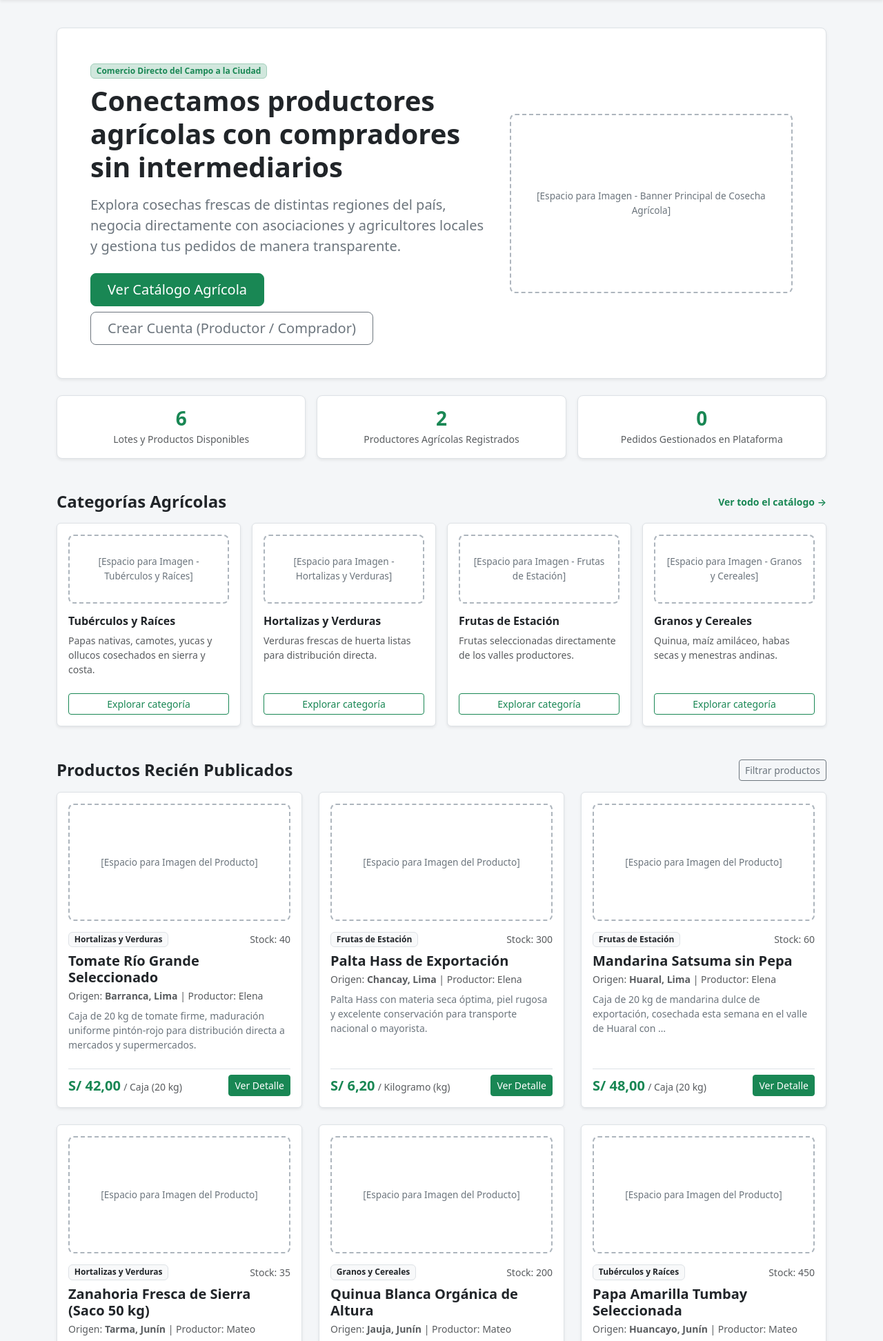
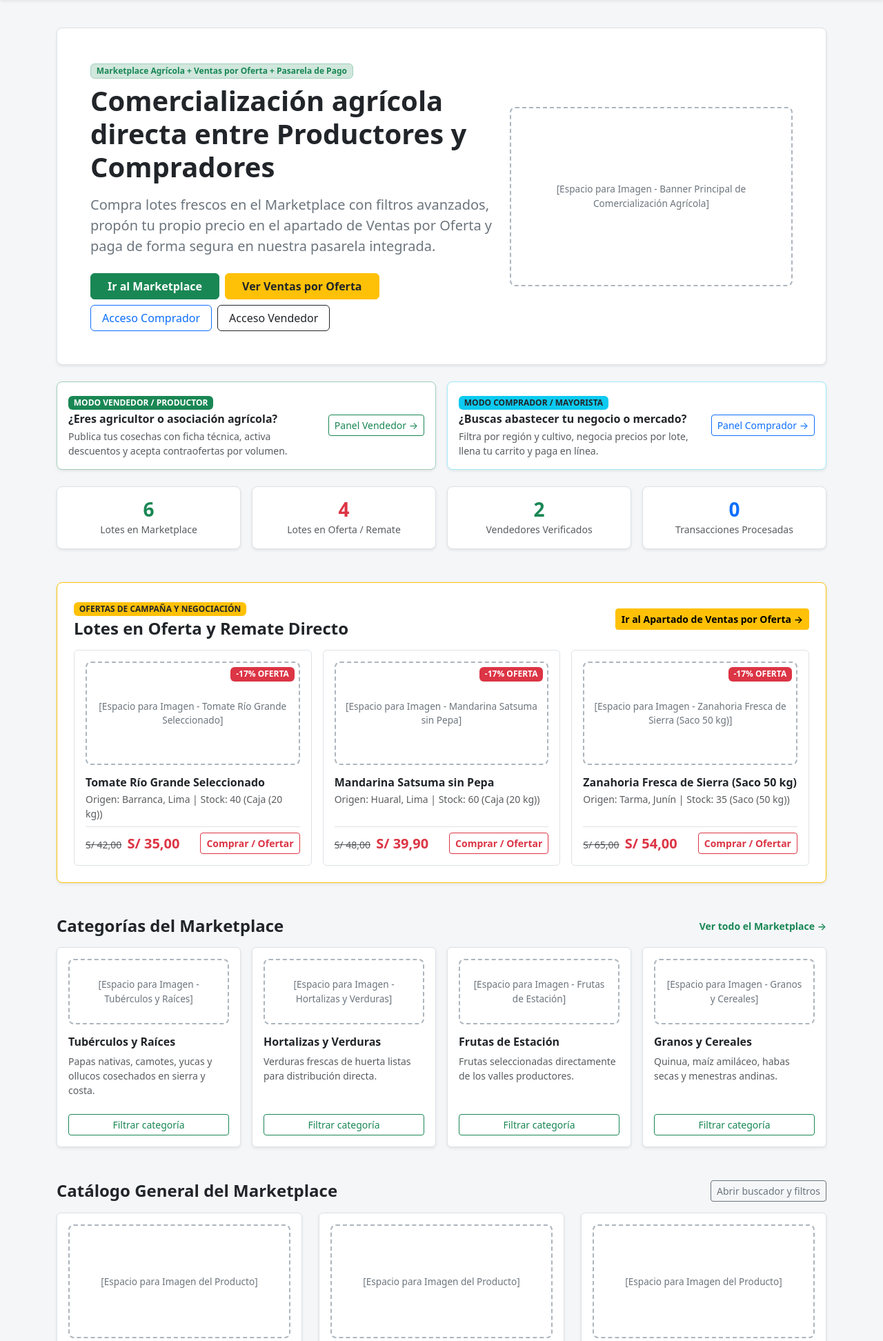
Before and after one commit to fabrizio1350/AGRO-COMERCIAL, a Django app: page / in a window 1280 px wide. Shown: the part 85-2029 px from the top of the page at 69% size. Run offline with Django 5.2, Linux system fonts and the light colour scheme; data comes from the database, SQL or seed files in the repository; data that the repository does not hold is empty.

Commit message:
actualizando pagina de inicio con accesos de comprador vendedor y remates

```diff
--- a/templates/inicio.html
+++ b/templates/inicio.html
@@ -3,69 +3,155 @@
 {% block title %}Inicio | AgroComercial{% endblock %}
 
 {% block content %}
-<!-- Seccion principal (Banner sin imagenes reales) -->
+<!-- Banner principal con accesos diferenciados para Comprador y Vendedor -->
 <div class="bg-white border rounded-3 p-4 p-md-5 mb-4 shadow-sm">
     <div class="row align-items-center g-4">
         <div class="col-lg-7">
             <span class="badge bg-success-subtle text-success border border-success-subtle mb-2">
-                Comercio Directo del Campo a la Ciudad
+                Marketplace Agrícola + Ventas por Oferta + Pasarela de Pago
             </span>
             <h1 class="display-6 fw-bold text-dark mb-3">
-                Conectamos productores agrícolas con compradores sin intermediarios
+                Comercialización agrícola directa entre Productores y Compradores
             </h1>
             <p class="lead text-secondary mb-4">
-                Explora cosechas frescas de distintas regiones del país, negocia directamente con asociaciones y agricultores locales y gestiona tus pedidos de manera transparente.
+                Compra lotes frescos en el Marketplace con filtros avanzados, propón tu propio precio en el apartado de <strong>Ventas por Oferta</strong> y paga de forma segura en nuestra pasarela integrada.
             </p>
             <div class="d-flex flex-wrap gap-2">
-                <a href="{% url 'catalogo' %}" class="btn btn-success btn-lg px-4">
-                    Ver Catálogo Agrícola
+                <a href="{% url 'catalogo' %}" class="btn btn-success px-4 fw-semibold">
+                    Ir al Marketplace
+                </a>
+                <a href="{% url 'ventas_por_oferta' %}" class="btn btn-warning text-dark px-4 fw-semibold">
+                    Ver Ventas por Oferta
                 </a>
                 {% if not user.is_authenticated %}
-                <a href="{% url 'registro' %}" class="btn btn-outline-secondary btn-lg px-4">
-                    Crear Cuenta (Productor / Comprador)
-                </a>
+                    <a href="{% url 'login' %}?modo=comprador" class="btn btn-outline-teal btn-outline-primary px-3">
+                        Acceso Comprador
+                    </a>
+                    <a href="{% url 'login' %}?modo=vendedor" class="btn btn-outline-dark px-3">
+                        Acceso Vendedor
+                    </a>
+                {% elif rol_actual == 'PRODUCTOR' %}
+                    <a href="{% url 'panel_productor' %}" class="btn btn-outline-dark px-3">
+                        Ir a mi Panel Vendedor
+                    </a>
                 {% else %}
-                <a href="{% url 'panel_productor' %}" class="btn btn-outline-success btn-lg px-4">
-                    Ir a mi Panel Productor
-                </a>
+                    <a href="{% url 'panel_comprador' %}" class="btn btn-outline-primary px-3">
+                        Ir a mi Panel Comprador
+                    </a>
                 {% endif %}
             </div>
         </div>
         <div class="col-lg-5">
             <div class="placeholder-imagen" style="height: 260px;">
-                [Espacio para Imagen - Banner Principal de Cosecha Agrícola]
+                [Espacio para Imagen - Banner Principal de Comercialización Agrícola]
             </div>
         </div>
     </div>
 </div>
 
-<!-- Resumen de indicadores de la plataforma -->
+<!-- Tarjetas comparativas de Roles (Vendedor vs Comprador) -->
+<div class="row g-3 mb-4">
+    <div class="col-md-6">
+        <div class="bg-white border border-success-subtle rounded-3 p-3 shadow-sm h-100 d-flex justify-content-between align-items-center">
+            <div>
+                <span class="badge bg-success mb-1">MODO VENDEDOR / PRODUCTOR</span>
+                <h5 class="h6 fw-bold mb-1">¿Eres agricultor o asociación agrícola?</h5>
+                <p class="text-muted small mb-0">Publica tus cosechas con ficha técnica, activa descuentos y acepta contraofertas por volumen.</p>
+            </div>
+            <a href="{% if user.is_authenticated %}{% url 'panel_productor' %}{% else %}{% url 'login' %}?modo=vendedor{% endif %}" class="btn btn-sm btn-outline-success ms-3 flex-shrink-0">
+                Panel Vendedor &rarr;
+            </a>
+        </div>
+    </div>
+    <div class="col-md-6">
+        <div class="bg-white border border-info-subtle rounded-3 p-3 shadow-sm h-100 d-flex justify-content-between align-items-center">
+            <div>
+                <span class="badge bg-info text-dark mb-1">MODO COMPRADOR / MAYORISTA</span>
+                <h5 class="h6 fw-bold mb-1">¿Buscas abastecer tu negocio o mercado?</h5>
+                <p class="text-muted small mb-0">Filtra por región y cultivo, negocia precios por lote, llena tu carrito y paga en línea.</p>
+            </div>
+            <a href="{% if user.is_authenticated %}{% url 'panel_comprador' %}{% else %}{% url 'login' %}?modo=comprador{% endif %}" class="btn btn-sm btn-outline-primary ms-3 flex-shrink-0">
+                Panel Comprador &rarr;
+            </a>
+        </div>
+    </div>
+</div>
+
+<!-- Resumen de indicadores -->
 <div class="row g-3 mb-5 text-center">
-    <div class="col-md-4">
+    <div class="col-6 col-md-3">
         <div class="bg-white border rounded-3 p-3 shadow-sm">
             <h3 class="fw-bold text-success mb-0">{{ total_productos }}</h3>
-            <span class="text-muted small">Lotes y Productos Disponibles</span>
+            <span class="text-muted small">Lotes en Marketplace</span>
         </div>
     </div>
-    <div class="col-md-4">
+    <div class="col-6 col-md-3">
+        <div class="bg-white border rounded-3 p-3 shadow-sm">
+            <h3 class="fw-bold text-danger mb-0">{{ total_ofertas }}</h3>
+            <span class="text-muted small">Lotes en Oferta / Remate</span>
+        </div>
+    </div>
+    <div class="col-6 col-md-3">
         <div class="bg-white border rounded-3 p-3 shadow-sm">
             <h3 class="fw-bold text-success mb-0">{{ total_productores }}</h3>
-            <span class="text-muted small">Productores Agrícolas Registrados</span>
+            <span class="text-muted small">Vendedores Verificados</span>
         </div>
     </div>
-    <div class="col-md-4">
+    <div class="col-6 col-md-3">
         <div class="bg-white border rounded-3 p-3 shadow-sm">
-            <h3 class="fw-bold text-success mb-0">{{ total_pedidos }}</h3>
-            <span class="text-muted small">Pedidos Gestionados en Plataforma</span>
+            <h3 class="fw-bold text-primary mb-0">{{ total_pedidos }}</h3>
+            <span class="text-muted small">Transacciones Procesadas</span>
         </div>
+    </div>
+</div>
+
+<!-- Apartado destacado: Ventas por Oferta y Remates de Cosecha -->
+<div class="bg-white border border-warning rounded-3 p-4 mb-5 shadow-sm">
+    <div class="d-flex flex-column flex-md-row justify-content-between align-items-md-center mb-3">
+        <div>
+            <span class="badge bg-warning text-dark mb-1">OFERTAS DE CAMPAÑA Y NEGOCIACIÓN</span>
+            <h2 class="h4 fw-bold mb-0">Lotes en Oferta y Remate Directo</h2>
+        </div>
+        <a href="{% url 'ventas_por_oferta' %}" class="btn btn-warning btn-sm fw-semibold mt-2 mt-md-0">
+            Ir al Apartado de Ventas por Oferta &rarr;
+        </a>
+    </div>
+    <div class="row g-3">
+        {% for prod in productos_en_oferta %}
+        <div class="col-md-4">
+            <div class="card h-100 border">
+                <div class="p-3 pb-0 position-relative">
+                    <span class="badge bg-danger position-absolute top-0 end-0 m-4">
+                        -{{ prod.porcentaje_descuento }}% OFERTA
+                    </span>
+                    <div class="placeholder-imagen" style="height: 150px;">
+                        [Espacio para Imagen - {{ prod.nombre }}]
+                    </div>
+                </div>
+                <div class="card-body d-flex flex-column">
+                    <h6 class="fw-bold mb-1">{{ prod.nombre }}</h6>
+                    <p class="text-muted small mb-2">Origen: {{ prod.origen }} | Stock: {{ prod.stock }} ({{ prod.get_unidad_display }})</p>
+                    <div class="mt-auto d-flex justify-content-between align-items-center pt-2 border-top">
+                        <div>
+                            <span class="text-decoration-line-through text-muted small me-1">S/ {{ prod.precio }}</span>
+                            <span class="fs-5 fw-bold text-danger">S/ {{ prod.precio_oferta }}</span>
+                        </div>
+                        <a href="{% url 'detalle_producto' prod.id %}" class="btn btn-sm btn-outline-danger fw-semibold">
+                            Comprar / Ofertar
+                        </a>
+                    </div>
+                </div>
+            </div>
+        </div>
+        {% endfor %}
     </div>
 </div>
 
 <!-- Apartado de Categorias Agricolas -->
 <div class="d-flex justify-content-between align-items-center mb-3">
-    <h2 class="h4 fw-bold mb-0">Categorías Agrícolas</h2>
+    <h2 class="h4 fw-bold mb-0">Categorías del Marketplace</h2>
     <a href="{% url 'catalogo' %}" class="text-success text-decoration-none fw-semibold small">
-        Ver todo el catálogo &rarr;
+        Ver todo el Marketplace &rarr;
     </a>
 </div>
 <div class="row g-3 mb-5">
@@ -73,13 +159,13 @@
     <div class="col-sm-6 col-lg-3">
         <div class="card h-100 border shadow-sm">
             <div class="card-body d-flex flex-column">
-                <div class="placeholder-imagen mb-3" style="height: 100px;">
+                <div class="placeholder-imagen mb-3" style="height: 95px;">
                     [Espacio para Imagen - {{ cat.nombre }}]
                 </div>
                 <h5 class="card-title h6 fw-bold">{{ cat.nombre }}</h5>
                 <p class="card-text text-muted small flex-grow-1">{{ cat.descripcion }}</p>
                 <a href="{% url 'catalogo' %}?categoria={{ cat.id }}" class="btn btn-outline-success btn-sm w-100 mt-2">
-                    Explorar categoría
+                    Filtrar categoría
                 </a>
             </div>
         </div>
@@ -87,50 +173,53 @@
     {% endfor %}
 </div>
 
-<!-- Apartado de Productos Destacados -->
+<!-- Apartado de Productos Recien Publicados -->
 <div class="d-flex justify-content-between align-items-center mb-3">
-    <h2 class="h4 fw-bold mb-0">Productos Recién Publicados</h2>
-    <a href="{% url 'catalogo' %}" class="btn btn-sm btn-outline-secondary">Filtrar productos</a>
+    <h2 class="h4 fw-bold mb-0">Catálogo General del Marketplace</h2>
+    <a href="{% url 'catalogo' %}" class="btn btn-sm btn-outline-secondary">Abrir buscador y filtros</a>
 </div>
 <div class="row g-4 mb-4">
     {% for prod in productos_destacados %}
     <div class="col-md-6 col-lg-4">
         <div class="card h-100 border shadow-sm">
             <div class="p-3 pb-0">
-                <div class="placeholder-imagen" style="height: 170px;">
+                <div class="placeholder-imagen" style="height: 165px;">
                     [Espacio para Imagen del Producto]
                 </div>
             </div>
             <div class="card-body d-flex flex-column">
                 <div class="d-flex justify-content-between align-items-center mb-2">
                     <span class="badge bg-light text-dark border">{{ prod.categoria.nombre }}</span>
-                    <span class="text-muted small">Stock: {{ prod.stock }}</span>
+                    {% if prod.en_oferta %}
+                        <span class="badge bg-danger">En Oferta (-{{ prod.porcentaje_descuento }}%)</span>
+                    {% else %}
+                        <span class="text-muted small">Stock: {{ prod.stock }}</span>
+                    {% endif %}
                 </div>
                 <h5 class="card-title fw-bold mb-1">{{ prod.nombre }}</h5>
                 <p class="text-muted small mb-2">
-                    Origen: <strong>{{ prod.origen }}</strong> | Productor: {{ prod.productor.first_name|default:prod.productor.username }}
+                    Variedad: {{ prod.variedad }} | Origen: <strong>{{ prod.origen }}</strong>
                 </p>
                 <p class="card-text text-secondary small flex-grow-1">
-                    {{ prod.descripcion|truncatewords:18 }}
+                    {{ prod.descripcion|truncatewords:16 }}
                 </p>
                 <div class="d-flex justify-content-between align-items-center pt-2 border-top mt-2">
                     <div>
-                        <span class="fs-5 fw-bold text-success">S/ {{ prod.precio }}</span>
+                        {% if prod.en_oferta and prod.precio_oferta %}
+                            <span class="text-decoration-line-through text-muted small">S/ {{ prod.precio }}</span>
+                            <span class="fs-5 fw-bold text-danger">S/ {{ prod.precio_oferta }}</span>
+                        {% else %}
+                            <span class="fs-5 fw-bold text-success">S/ {{ prod.precio }}</span>
+                        {% endif %}
                         <span class="text-muted small">/ {{ prod.get_unidad_display }}</span>
                     </div>
                     <a href="{% url 'detalle_producto' prod.id %}" class="btn btn-success btn-sm">
-                        Ver Detalle
+                        Descripción y Compra
                     </a>
                 </div>
             </div>
         </div>
     </div>
-    {% empty %}
-    <div class="col-12">
-        <div class="alert alert-secondary text-center">
-            Aún no hay productos publicados en este momento.
-        </div>
-    </div>
     {% endfor %}
 </div>
 {% endblock %}
```
